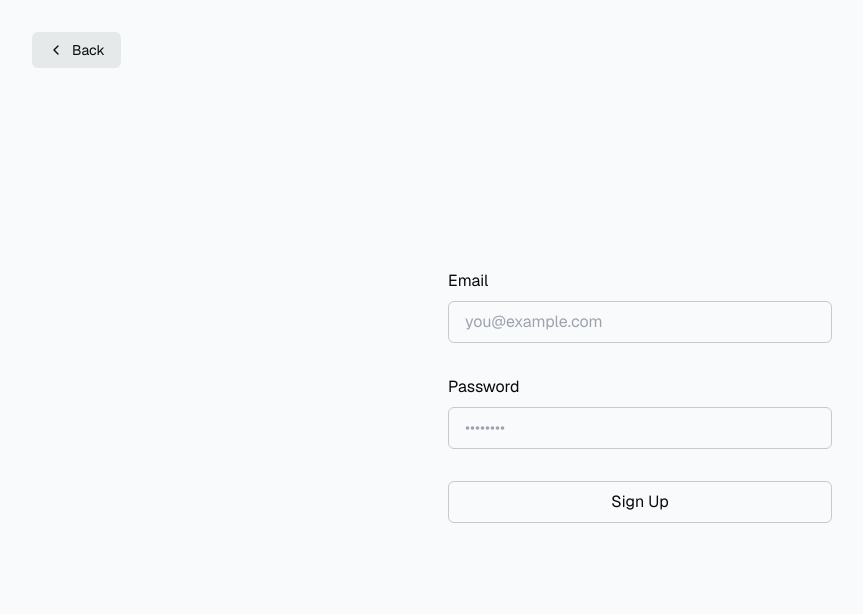
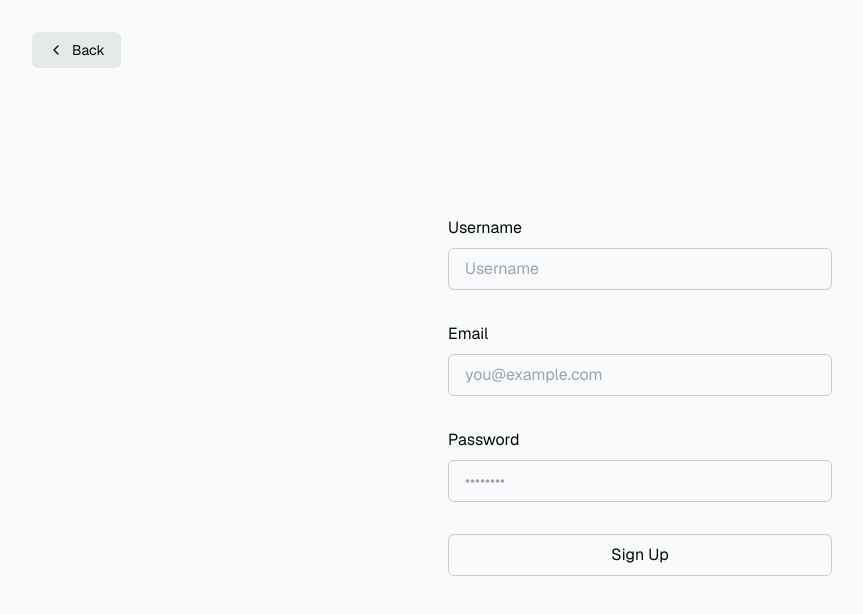
Before and after one commit to JoshC-A/project-thunder, a Next.js app: page /sign-up in a window 1280 px wide. Shown: the top 614 px of the page, without its empty margins (0-863 px from the left). Built offline with nearby package versions, Linux system fonts and the light colour scheme.

Commit message:
add name to sign up

```diff
--- a/app/(auth)/sign-up/page.tsx
+++ b/app/(auth)/sign-up/page.tsx
@@ -14,17 +14,26 @@ export default function SignUp({
     "use server";
 
     const origin = headers().get("origin");
+    const username = formData.get("username") as string;
     const email = formData.get("email") as string;
     const password = formData.get("password") as string;
     const supabase = createClient();
 
-    const { error } = await supabase.auth.signUp({
+    const { data, error } = await supabase.auth.signUp({
       email,
       password,
     });
 
-    if (error) {
-      return redirect("/sign-in?message=Could not authenticate user");
+    const { error: createUserError } = await supabase.from("users").insert({
+      id: data.user.id,
+      name: username,
+      email,
+    });
+
+    console.log(createUserError);
+
+    if (error || createUserError) {
+      return redirect("/sign-up?message=Could not authenticate user");
     }
 
     return redirect("/protected");
@@ -54,6 +63,15 @@ export default function SignUp({
       </Link>
 
       <form className="animate-in flex-1 flex flex-col w-full justify-center gap-2 text-foreground">
+        <label className="text-md" htmlFor="username">
+          Username
+        </label>
+        <input
+          className="rounded-md px-4 py-2 bg-inherit border mb-6"
+          name="username"
+          placeholder="Username"
+          required
+        />
         <label className="text-md" htmlFor="email">
           Email
         </label>
```
